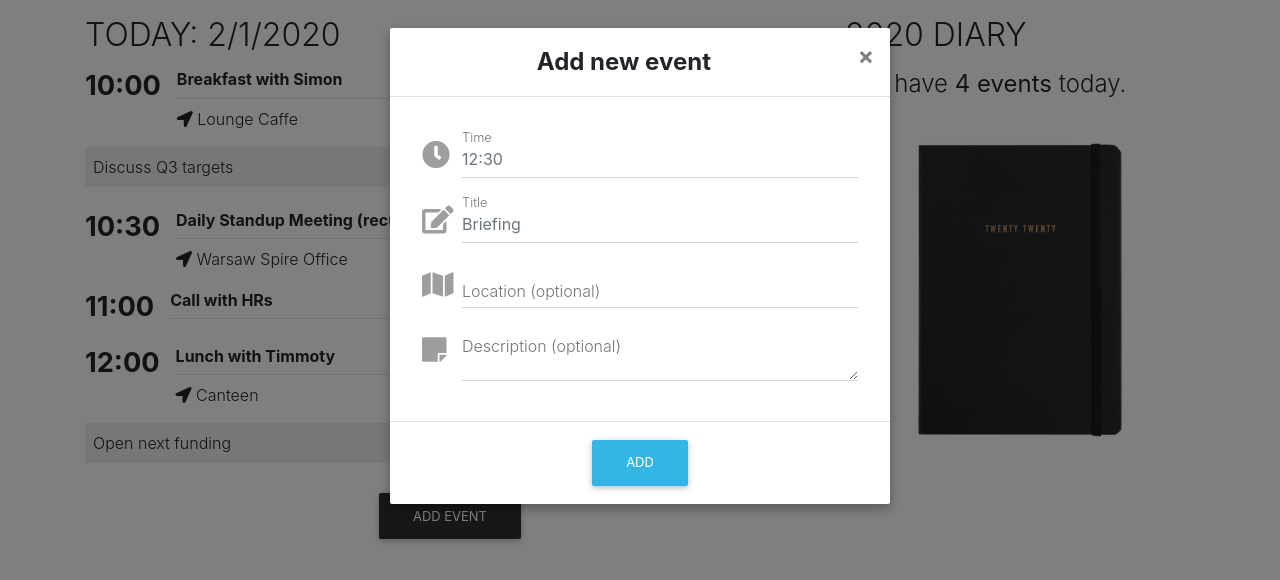
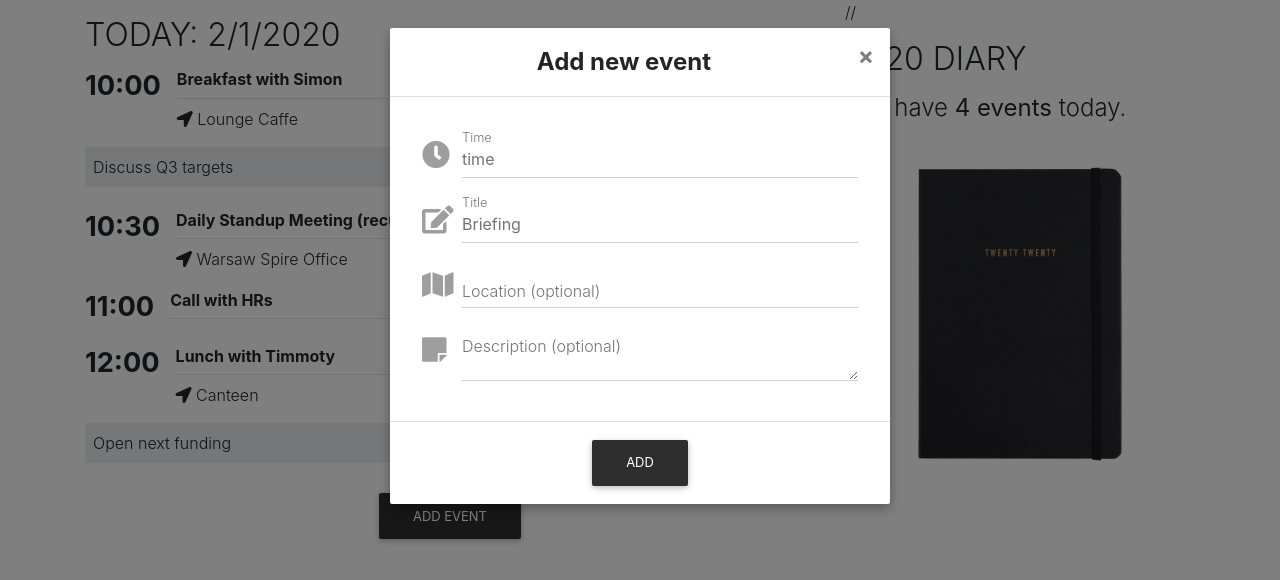
Before and after one commit to myexistance/argenda, a React (Create React App) app: page / in a window 1280 px wide. Both pictures are taken after a click on the button "ADD EVENT". Shown: the top 580 px of the page. Built offline with nearby package versions, Linux system fonts and the light colour scheme.

Commit message:
deplot to github

```diff
--- a/src/index.js
+++ b/src/index.js
@@ -3,9 +3,10 @@ import ReactDOM from "react-dom";
 import '@fortawesome/fontawesome-free/css/all.min.css';
 import "bootstrap-css-only/css/bootstrap.min.css";
 import "mdbreact/dist/css/mdb.css";
-import { MDBBtn, MDBInput, MDBModal, MDBModalBody, MDBModalHeader, MDBModalFooter, MDBIcon, MDBBadge, MDBContainer, MDBRow, MDBCol} from "mdbreact";
+import { MDBBtn, MDBInput, MDBModal, MDBModalBody,  MDBModalHeader, MDBModalFooter, MDBIcon, MDBBadge, MDBContainer, MDBRow, MDBCol} from "mdbreact";
 import "./index.css";
 import Diary from "./img/diary.jpg"  ;
+
 
 
 
@@ -74,6 +75,9 @@ class App extends Component {
         modal: !this.state.modal
     });
     };
+
+
+
     render() {
     return (
         <React.Fragment>
@@ -104,7 +108,7 @@ class App extends Component {
                 </MDBRow>
             </MDBCol>
             <MDBCol md="4" className="mb-r">
-            <h2 className="text-uppercase text- bold my-3">2020 Diary</h2>
+            // <h2 className="text-uppercase text- bold my-3">2020 Diary</h2>
 
                 <h4 className="my-3">
                 You have{" "}
@@ -131,7 +135,7 @@ class App extends Component {
                       name="time"
                       label="Time"
                       icon="clock"
-                      hint="12:30"
+                      hint="time"
                       group
                       type="text"
                       getValue={this.handleInputChange("time")}
@@ -165,7 +169,7 @@ class App extends Component {
             </MDBModalBody>
             <MDBModalFooter className="justify-content-center">
             <MDBBtn
-                color="info"
+                color="elegant"
                 onClick={() => {
                 this.toggleModal();
                 this.addEvent();
```
